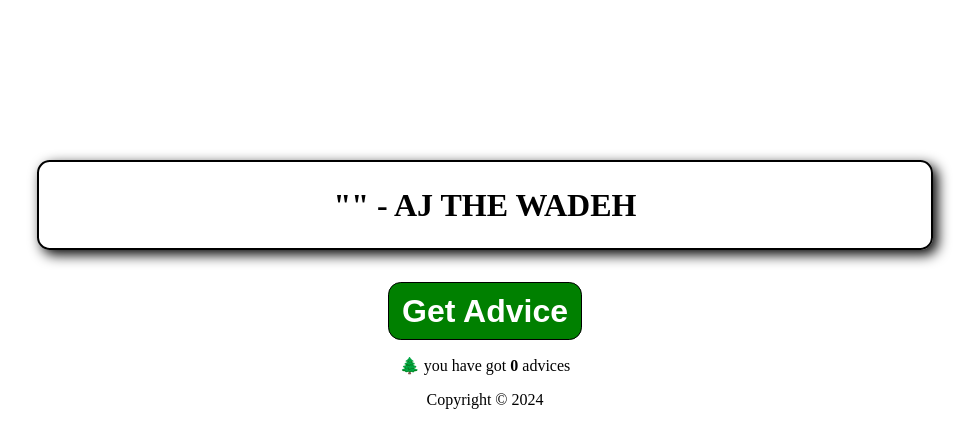
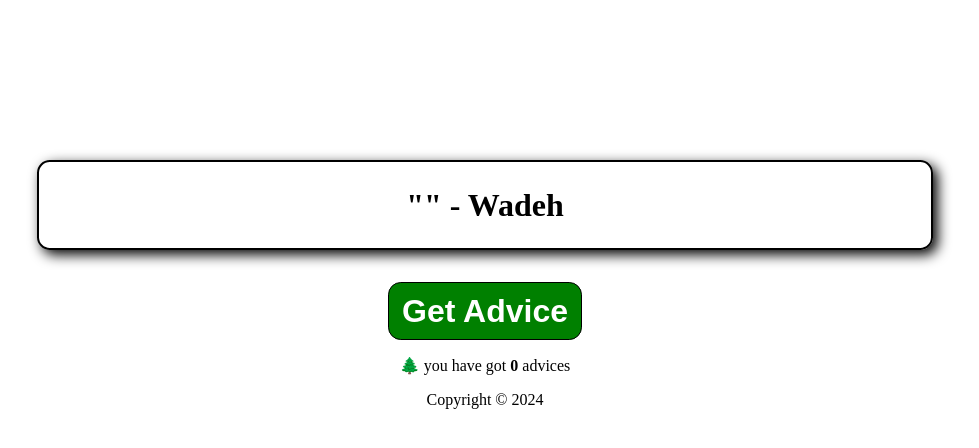
Before and after one commit to TheWadeh/Advice, a React (Vite) app: page / in a window 1280 px wide. Shown: the top 448 px of the page, without its empty margins (155-1134 px from the left). Built offline with nearby package versions, Linux system fonts and the light colour scheme; no server answers.

Commit message:
changed the author

```diff
--- a/src/App.jsx
+++ b/src/App.jsx
@@ -17,7 +17,7 @@ function App() {
   return (
     <div>
       <div className="advice-container">
-        <h1>"{advice}" - AJ THE WADEH</h1>
+        <h1>"{advice}" - Wadeh</h1>
       </div>
       <div className="btn-container">
         <button onClick={getAdvice}>Get Advice</button>
--- a/src/index.css
+++ b/src/index.css
@@ -1,4 +1,5 @@
 .advice-container {
+  font-family: serif;
   display: flex;
   justify-content: center;
   align-items: center;
```
